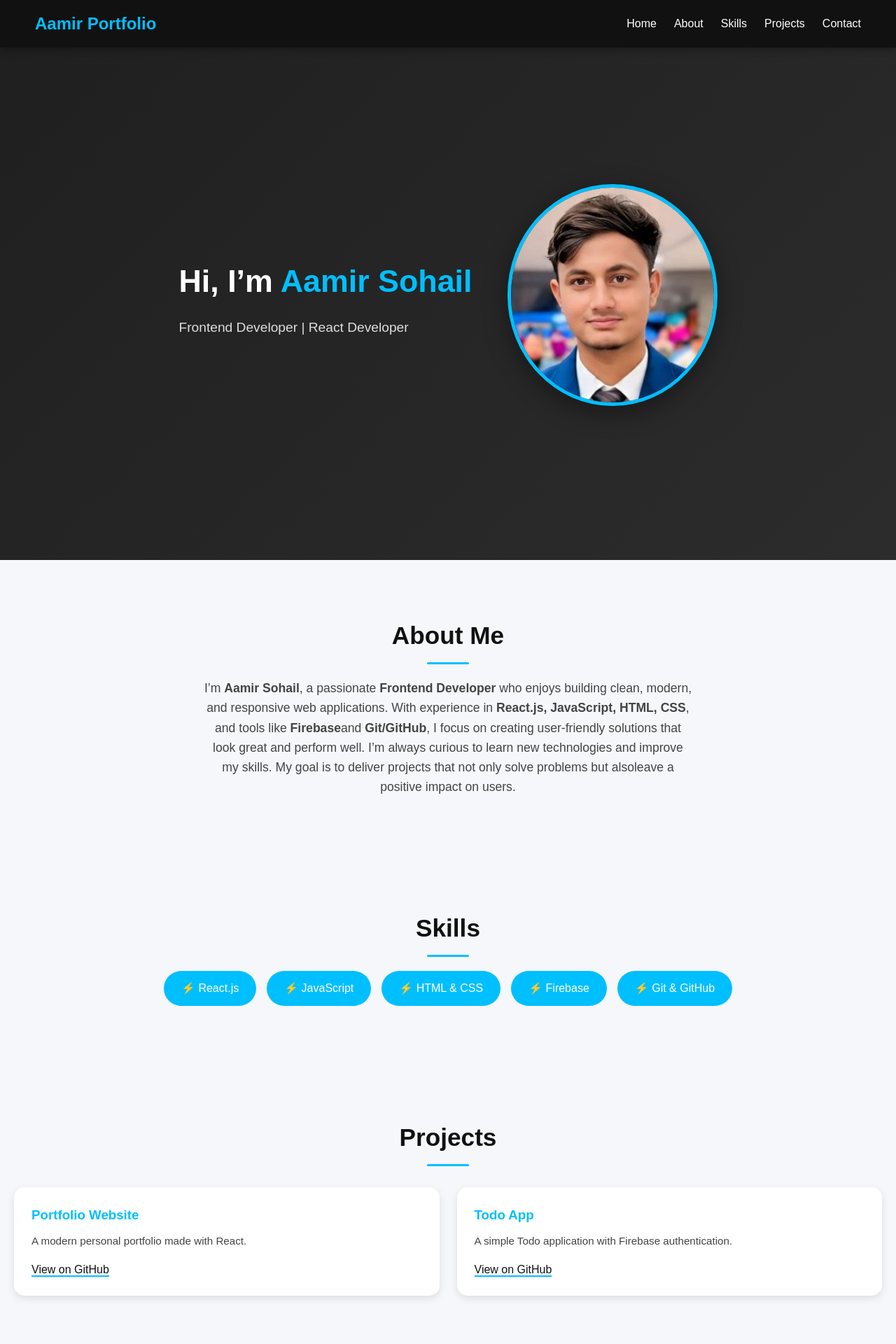
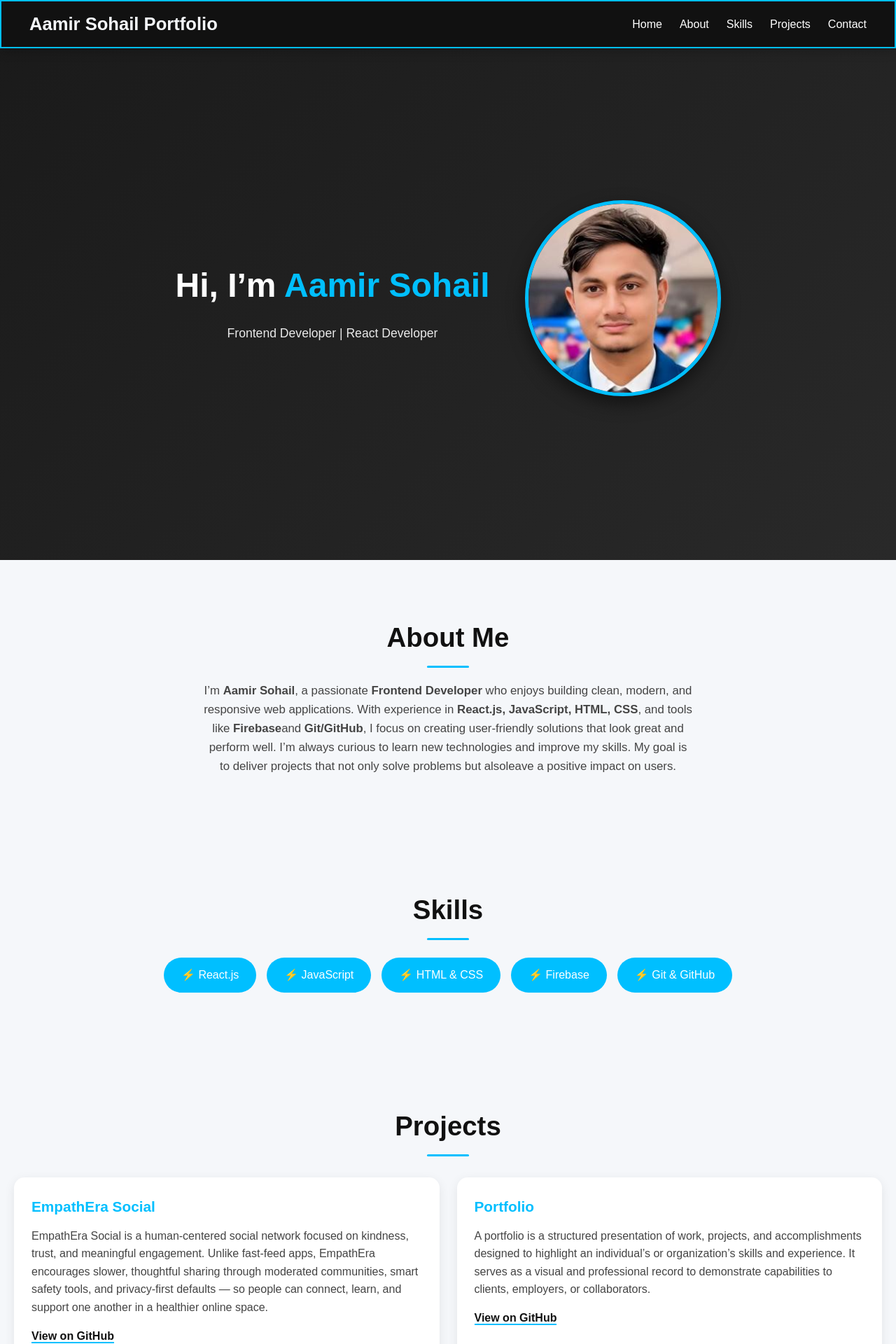
Before and after one commit to Aamir-8115/portfolio, a React (Create React App) app: page / in a window 1280 px wide. Shown: the top 1920 px of the page at 70% size. Built offline with nearby package versions, Linux system fonts and the light colour scheme.

Commit message:
Update portfolio with latest improvements

```diff
--- a/src/App.css
+++ b/src/App.css
@@ -7,9 +7,17 @@
   scroll-behavior: smooth;
 }
 
+:root {
+  --primary: #00bfff;
+  --dark: #111;
+  --light: #f5f7fa;
+  --text-dark: #222;
+  --text-light: #444;
+}
+
 body {
-  background: #f5f7fa;
-  color: #222;
+  background: var(--light);
+  color: var(--text-dark);
   line-height: 1.6;
 }
 
@@ -18,19 +26,21 @@ body {
   position: fixed;
   top: 0;
   width: 100%;
-  background: #111;
+  background: var(--dark);
   display: flex;
   justify-content: space-between;
   align-items: center;
-  padding: 15px 50px;
+  padding: 12px 40px;
   z-index: 1000;
-  box-shadow: 0 3px 10px rgba(0, 0, 0, 0.3);
+  box-shadow: 0 3px 15px rgba(0, 0, 0, 0.25);
+  transition: background 0.3s ease;
+  border: 2px solid #00BFFF;
 }
 
 .logo {
-  color: #00bfff;
-  font-size: 1.5rem;
-  font-weight: bold;
+  color: var( --light);
+  font-size: 1.6rem;
+  font-weight: 700;
 }
 
 .navbar ul {
@@ -43,11 +53,11 @@ body {
   color: #fff;
   text-decoration: none;
   font-weight: 500;
-  transition: 0.3s;
+  transition: color 0.3s ease;
 }
 
 .navbar ul li a:hover {
-  color: #00bfff;
+  color: var(--primary);
 }
 
 /* ===== Home Section ===== */
@@ -56,9 +66,10 @@ body {
   display: flex;
   align-items: center;
   justify-content: center;
-  padding: 100px 20px 50px;
-  background: linear-gradient(135deg, #1f1f1f, #2c2c2c);
+  padding: 120px 20px 60px;
+  background: linear-gradient(135deg, #1a1a1a, #292929);
   color: white;
+  text-align: center;
 }
 
 .home-content {
@@ -67,38 +78,39 @@ body {
   gap: 50px;
   max-width: 1100px;
   flex-wrap: wrap;
-  text-align: left;
+  justify-content: center;
 }
 
 .home-text h1 {
-  font-size: 2.8rem;
+  font-size: clamp(2rem, 5vw, 3rem);
   margin-bottom: 15px;
 }
 
 .home-text span {
-  color: #00bfff;
+  color: var(--primary);
 }
 
 .home-text p {
-  font-size: 1.2rem;
-  opacity: 0.85;
+  font-size: 1.1rem;
+  opacity: 0.9;
+  max-width: 600px;
 }
 
-/* ===== Profile Image Styling (Perfect Circle) ===== */
+/* ===== Profile Image Styling ===== */
 .home-img img {
-  width: 300px;        /* Width = Height for perfect circle */
-  height: 317px;       /* Same as width */
-  border-radius: 90%;  /* Circle */
+  width: 280px;
+  height: 280px;
+  border-radius: 50%;
   object-fit: cover;
-  object-position: 50% 20%; /* Sirf face dikhe */
-  border: 5px solid #00bfff;
-  box-shadow: 0px 10px 35px rgba(0, 0, 0, 0.4);
-  transition: transform 0.3s, box-shadow 0.3s;
+  object-position: 50% 20%;
+  border: 5px solid var(--primary);
+  box-shadow: 0 10px 25px rgba(0, 0, 0, 0.5);
+  transition: transform 0.3s ease, box-shadow 0.3s ease;
 }
 
 .home-img img:hover {
   transform: scale(1.05);
-  box-shadow: 0 15px 45px rgba(0, 191, 255, 0.5), 0 15px 35px rgba(0,0,0,0.25);
+  box-shadow: 0 15px 45px rgba(0, 191, 255, 0.5);
 }
 
 /* ===== Section Base Style ===== */
@@ -108,9 +120,9 @@ section {
 }
 
 section h2 {
-  font-size: 2.2rem;
+  font-size: clamp(1.8rem, 4vw, 2.4rem);
   margin-bottom: 20px;
-  color: #111;
+  color: var(--dark);
   position: relative;
 }
 
@@ -118,7 +130,7 @@ section h2::after {
   content: "";
   width: 60px;
   height: 3px;
-  background: #00bfff;
+  background: var(--primary);
   display: block;
   margin: 10px auto 0;
   border-radius: 5px;
@@ -128,10 +140,9 @@ section h2::after {
 .about p {
   max-width: 700px;
   margin: 0 auto;
-  font-size: 1.1rem;
-  color: #444;
+  font-size: 1.05rem;
+  color: var(--text-light);
 }
-
 
 /* ===== Skills ===== */
 .skills ul {
@@ -139,23 +150,22 @@ section h2::after {
   flex-wrap: wrap;
   justify-content: center;
   gap: 15px;
-  margin-top: 20px;
+  margin-top: 25px;
   list-style: none;
 }
 
 .skills ul li {
-  background: #00bfff;
+  background: var(--primary);
   color: #fff;
   padding: 12px 25px;
   border-radius: 30px;
   font-weight: 500;
-  transition: 0.3s;
-  cursor: default;
+  transition: all 0.3s ease;
 }
 
 .skills ul li:hover {
   transform: translateY(-5px);
-  box-shadow: 0px 5px 15px rgba(0, 191, 255, 0.5);
+  box-shadow: 0px 8px 20px rgba(0, 191, 255, 0.4);
 }
 
 /* ===== Projects ===== */
@@ -171,43 +181,44 @@ section h2::after {
   border-radius: 15px;
   padding: 25px;
   text-align: left;
-  box-shadow: 0 4px 12px rgba(0, 0, 0, 0.1);
-  transition: 0.3s;
+  box-shadow: 0 4px 15px rgba(0, 0, 0, 0.08);
+  transition: all 0.3s ease;
 }
 
 .project-card:hover {
-  transform: translateY(-8px);
-  box-shadow: 0 8px 20px rgba(0, 0, 0, 0.15);
+  transform: translateY(-10px);
+  box-shadow: 0 10px 25px rgba(0, 0, 0, 0.15);
 }
 
 .project-card h3 {
-  margin-bottom: 10px;
-  color: #00bfff;
+  margin-bottom: 12px;
+  color: var(--primary);
+  font-size: 1.3rem;
 }
 
 .project-card p {
-  font-size: 0.95rem;
-  color: #444;
+  font-size: 1rem;
+  color: var(--text-light);
   margin-bottom: 15px;
 }
 
 .project-card a {
   text-decoration: none;
-  font-weight: 500;
-  color: #111;
-  border-bottom: 2px solid #00bfff;
-  transition: 0.3s;
+  font-weight: 600;
+  color: var(--dark);
+  border-bottom: 2px solid var(--primary);
+  transition: color 0.3s ease;
 }
 
 .project-card a:hover {
-  color: #00bfff;
+  color: var(--primary);
 }
 
 /* ===== Contact ===== */
 .contact p {
   font-size: 1.1rem;
   margin-bottom: 20px;
-  color: #333;
+  color: var(--text-light);
 }
 
 .social-icons {
@@ -218,20 +229,23 @@ section h2::after {
 }
 
 .social-icons a {
-  transition: 0.3s;
+  font-size: 1.5rem;
+  color: var(--dark);
+  transition: transform 0.3s ease, color 0.3s ease;
 }
 
 .social-icons a:hover {
   transform: scale(1.2);
+  color: var(--primary);
 }
 
 /* ===== Footer ===== */
 footer {
-  background: #111;
+  background: var(--dark);
   color: #ccc;
   padding: 20px;
   text-align: center;
-  font-size: 0.9rem;
+  font-size: 0.95rem;
   margin-top: 30px;
 }
 
@@ -240,10 +254,18 @@ footer p {
 }
 
 /* ===== Responsive ===== */
+@media (max-width: 992px) {
+  .home-content {
+    flex-direction: column;
+    text-align: center;
+    gap: 30px;
+  }
+}
+
 @media (max-width: 768px) {
   .navbar {
     flex-direction: column;
-    padding: 10px 20px;
+    padding: 15px;
   }
 
   .navbar ul {
@@ -252,17 +274,12 @@ footer p {
     gap: 15px;
   }
 
-  .home-content {
-    flex-direction: column;
-    text-align: center;
-  }
-
   .home-text h1 {
     font-size: 2rem;
   }
 
   .home-img img {
-    width: 220px;   /* Mobile ke liye circle maintain */
-    height: 220px;
+    width: 200px;
+    height: 200px;
   }
 }
--- a/src/App.js
+++ b/src/App.js
@@ -8,7 +8,7 @@ function App() {
     <div>
       {/* ===== Navbar ===== */}
       <nav className="navbar">
-        <h2 className="logo">Aamir Portfolio</h2>
+        <h2 className="logo">Aamir Sohail Portfolio</h2>
         <ul>
           <li><a href="#home">Home</a></li>
           <li><a href="#about">About</a></li>
@@ -17,7 +17,6 @@ function App() {
           <li><a href="#contact">Contact</a></li>
         </ul>
       </nav>
-
       {/* ===== Home ===== */}
       <section id="home" className="home">
         <div className="home-content">
@@ -60,14 +59,14 @@ I’m <b>Aamir Sohail</b>, a passionate <b>Frontend Developer</b> who enjoys
         <h2>Projects</h2>
         <div className="project-list">
           <div className="project-card">
-            <h3>Portfolio Website</h3>
-            <p>A modern personal portfolio made with React.</p>
-            <a href="https://github.com/yourusername/portfolio" target="_blank" rel="noreferrer">View on GitHub</a>
+            <h3>EmpathEra Social</h3>
+            <p>EmpathEra Social is a human-centered social network focused on kindness, trust, and meaningful engagement. Unlike fast-feed apps, EmpathEra encourages slower, thoughtful sharing through moderated communities, smart safety tools, and privacy-first defaults — so people can connect, learn, and support one another in a healthier online space.</p>
+            <a href="https://github.com/Jasonfoodforest/Empatherasocial-Dev.git" target="_blank" rel="noreferrer">View on GitHub</a>
           </div>
           <div className="project-card">
-            <h3>Todo App</h3>
-            <p>A simple Todo application with Firebase authentication.</p>
-            <a href="https://github.com/yourusername/todo-app" target="_blank" rel="noreferrer">View on GitHub</a>
+            <h3>Portfolio</h3>
+            <p>A portfolio is a structured presentation of work, projects, and accomplishments designed to highlight an individual’s or organization’s skills and experience. It serves as a visual and professional record to demonstrate capabilities to clients, employers, or collaborators.</p>
+            <a href="https://github.com/Aamir-8115/portfolio.git" target="_blank" rel="noreferrer">View on GitHub</a>
           </div>
         </div>
       </section>
```
Also changed, not shown: package.json (+7 -1 lines), 1 other file (tests, documents, lock files or other folders).
